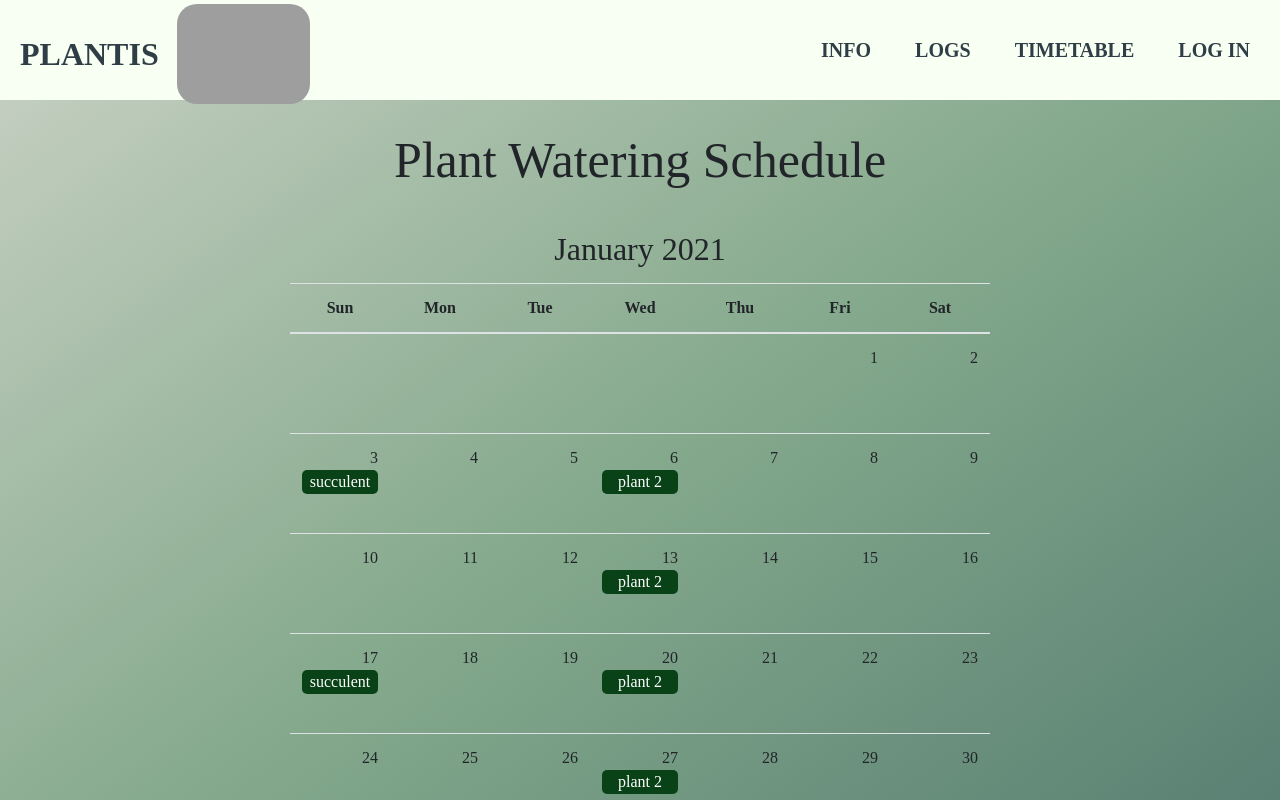
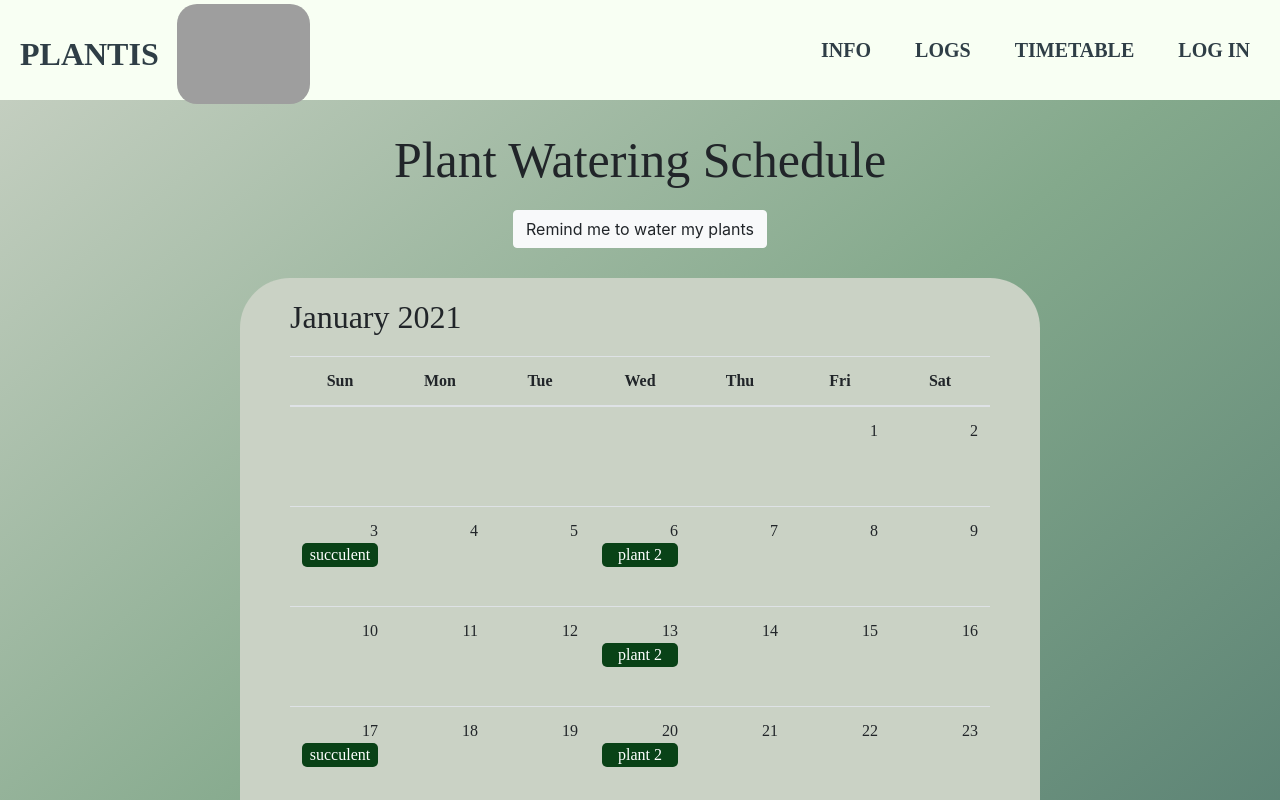
Before and after one commit to RandoNandoz/nwhacks-project, a React (Create React App) app: page /pages/timetable in a window 1280 px wide. Shown: the top 800 px of the page. Built offline with nearby package versions, Linux system fonts and the light colour scheme; grey boxes are pictures that could not be loaded.

Commit message:
styled calendar

```diff
--- a/src/pages/home.js
+++ b/src/pages/home.js
@@ -18,8 +18,8 @@ export default function Home() {
             <div className="title" id='one'>Plantis</div>
             <div className="subtitle">For all your plant care needs</div>
             <ButtonGroup aria-label="Basic example" id='buttons'>
-                    <Button variant="secondary" href='/pages/login'>Sign Up</Button>
-                    <Button variant="secondary" href='/pages/login'>Log In</Button>
+                    <Button variant="light" href='/pages/login' size="lg">Sign Up</Button>
+                    <Button variant="light" href='/pages/login' size="lg">Log In</Button>
                 </ButtonGroup>
         </Col>
 
--- a/src/pages/timetable.css
+++ b/src/pages/timetable.css
@@ -4,6 +4,13 @@
     flex-direction: column;
     align-items: center;
     margin: 10px 0px 10px 0px;
+
+}
+.calendar {
+    margin: 30px;
+    padding: 0px 50px 0px 50px;
+    background: #cad2c5;
+    border-radius: 50px;
 }
 td {
     width: 100px;
@@ -13,7 +20,7 @@ td {
     font-family: "Raleway";
 }
 .month {
-    margin: 20px 0px 15px 0px;
+    margin: 20px 0px 20px 0px;
     font-family: "Quicksand";
 }
 
--- a/src/pages/timetable.js
+++ b/src/pages/timetable.js
@@ -1,11 +1,15 @@
 import "./timetable.css";
+import Button from 'react-bootstrap/Button';
+import ButtonGroup from 'react-bootstrap/ButtonGroup';
 
 export default function Timetable() {
     return (
         <div class="table">
-<h1 class="title">
-					Plant Watering Schedule
-				</h1>
+            <h1 class="title">
+				Plant Watering Schedule
+			</h1>
+                <Button variant="light" href=''>Remind me to water my plants</Button>
+        <div class="calendar">
         <h2 class="month"> January 2021 </h2>
         <table>
             <thead>
@@ -93,6 +97,7 @@ export default function Timetable() {
                 </tr>
             </tbody>
         </table>
+        </div>
     </div>
     );
 }
```
